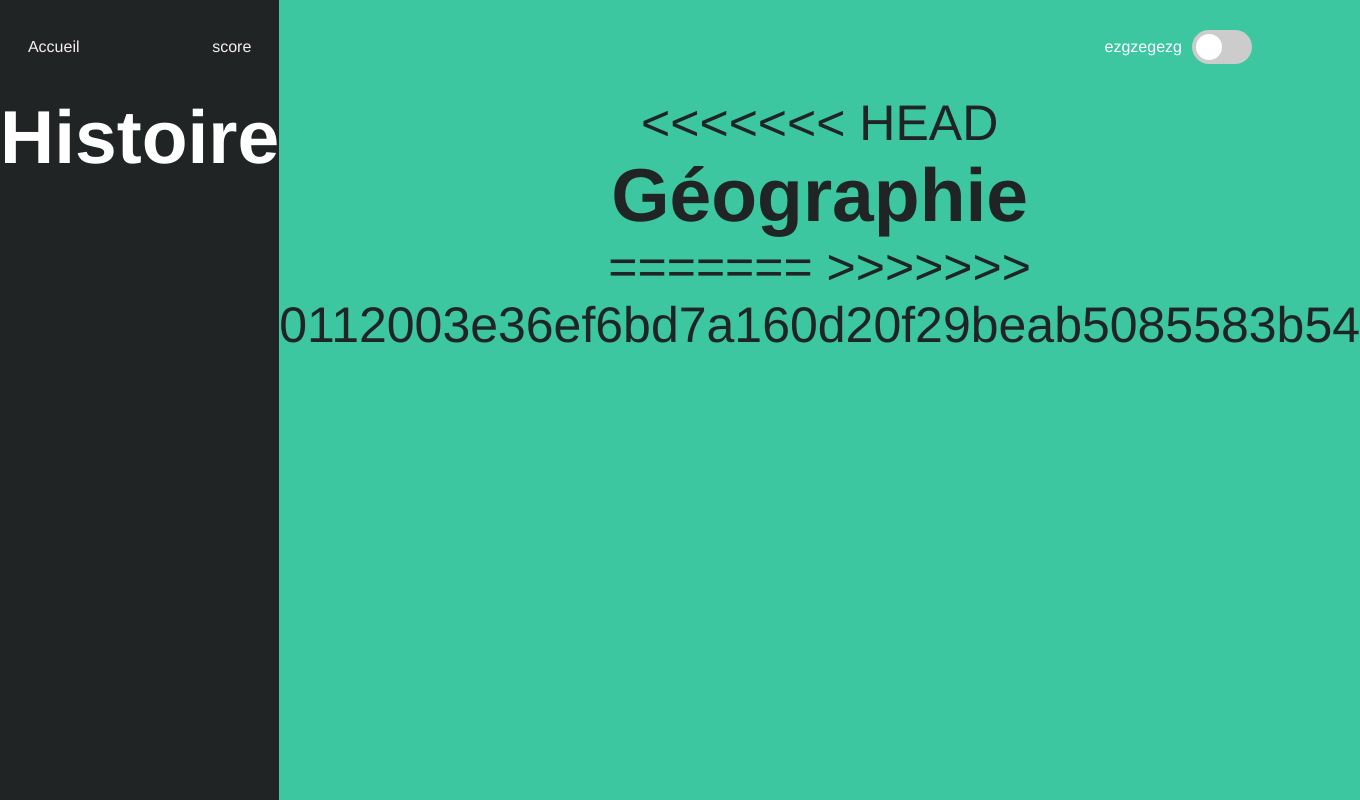
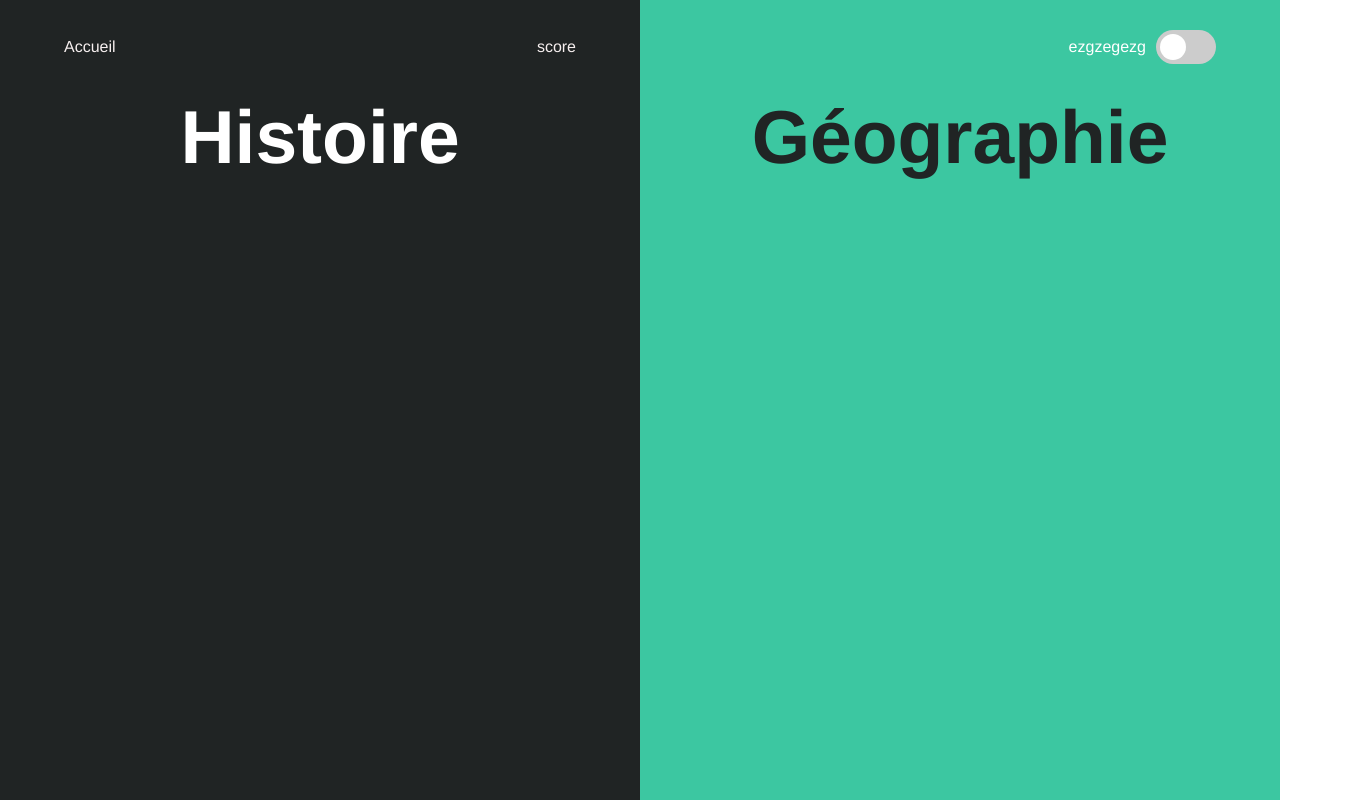
Before and after one commit to mamad0u/quiz-vue-js-front, a Vue app: page / in a window 1280 px wide. Shown: the whole page, 1360 px wide, since content can reach past the window. Built offline with nearby package versions, Linux system fonts and the light colour scheme.

Commit message:
commit h2

```diff
--- a/src/views/HomeView.vue
+++ b/src/views/HomeView.vue
@@ -15,11 +15,7 @@
    </div>
      <div class="content">
      <div class="categorie">
-<<<<<<< HEAD
       <h2>Géographie</h2>
-=======
-
->>>>>>> 0112003e36ef6bd7a160d20f29beab5085583b54
      </div>
    </div>
  </div>
```
